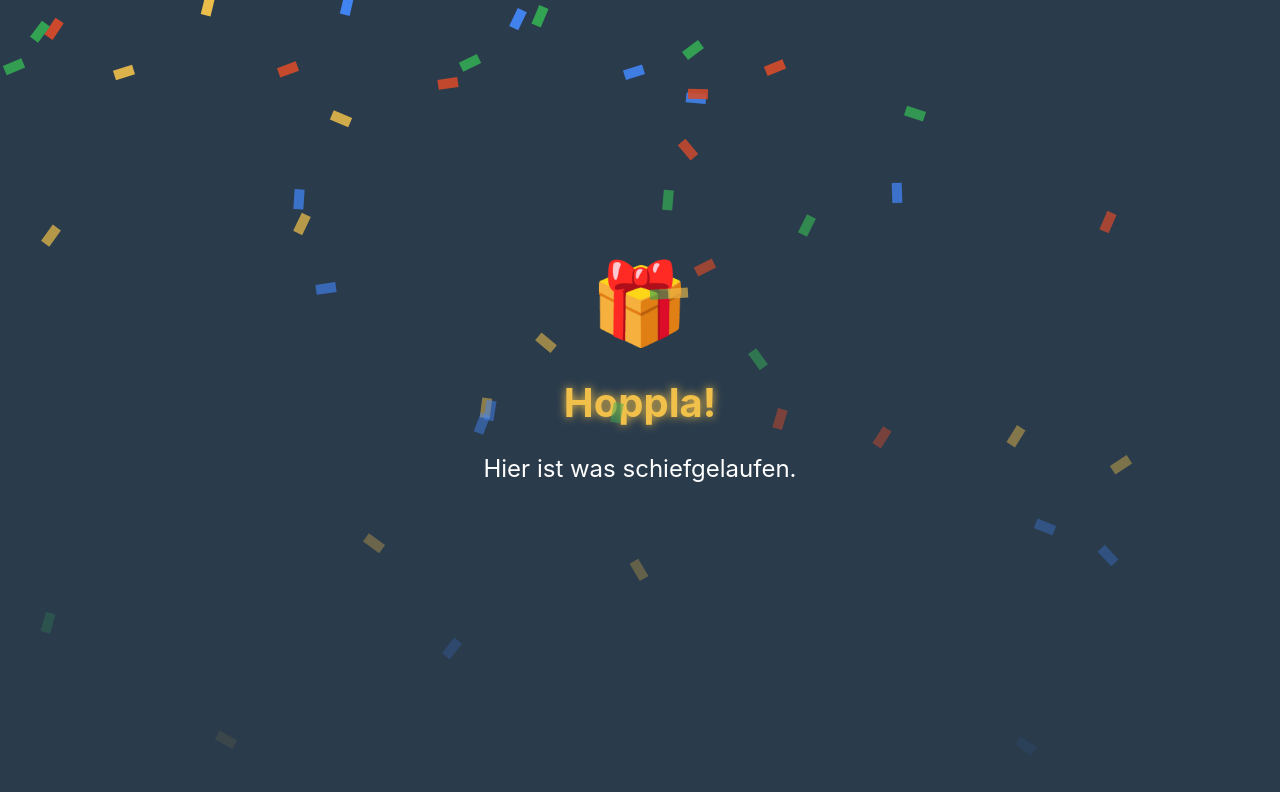
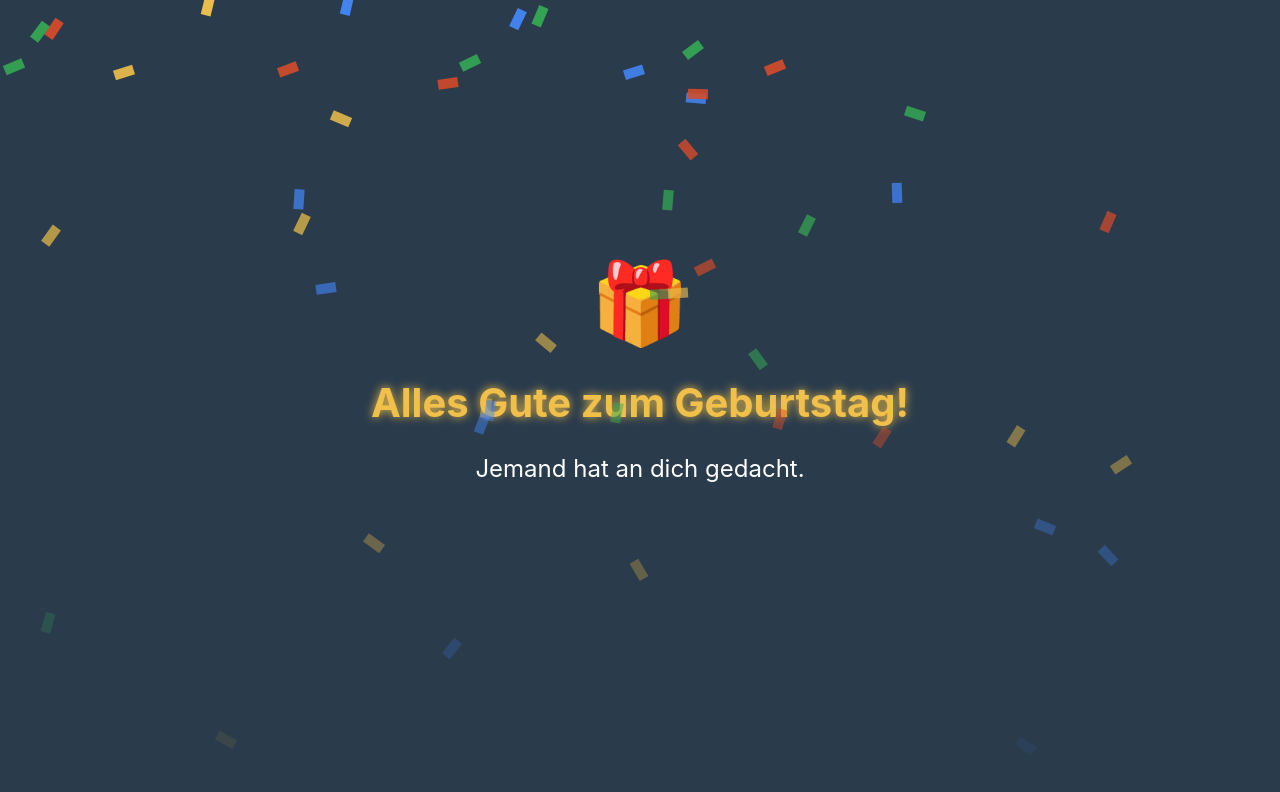
Before and after one commit to gunterstruck/geburtstag, a plain HTML site: page index.html in a window 1280 px wide. Drawn offline with Linux system fonts and the light colour scheme.

Commit message:
Update index.html

```diff
--- a/index.html
+++ b/index.html
@@ -42,7 +42,7 @@
                     }
                     return response.json();
                 })
-                .then(response => response.json())
+                //.then(response => response.json())
                 .then(config => {
                     // 3. Seite mit Tenant-Daten füllen
                     document.getElementById('b-icon').textContent = config.icon;
@@ -78,4 +78,5 @@
         }
     </script>
 </body>
+
 </html>
```
